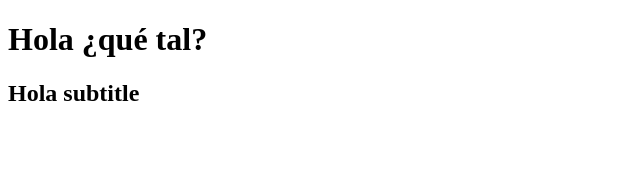
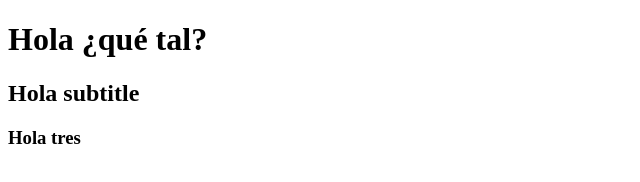
Before and after one commit to 4GeeksAcademy/prueba-revrt, a plain HTML site: page index.html in a window 1280 px wide. Shown: the full height of the page, 0-640 px from the left. Drawn offline with Linux system fonts and the light colour scheme.

Commit message:
add tres

```diff
--- a/index.html
+++ b/index.html
@@ -8,5 +8,8 @@
 <body>
     <h1>Hola ¿qué tal?</h1>
     <h2>Hola subtitle</h2>
+    <h3>Hola tres
+
+    </h3>
 </body>
 </html>
```
